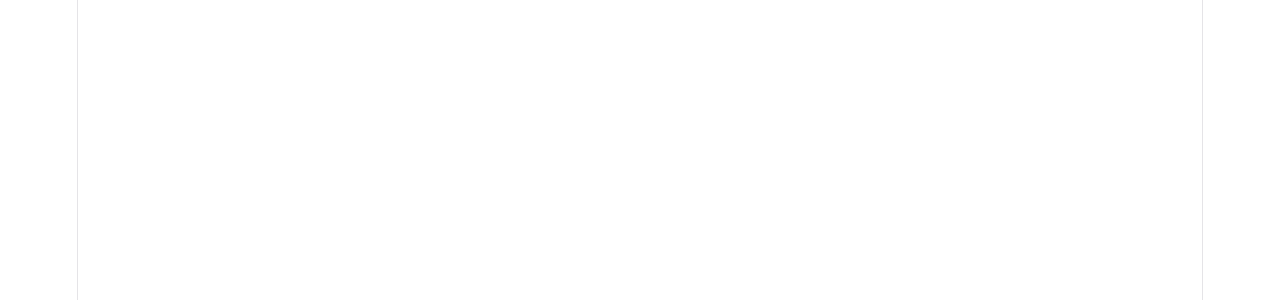
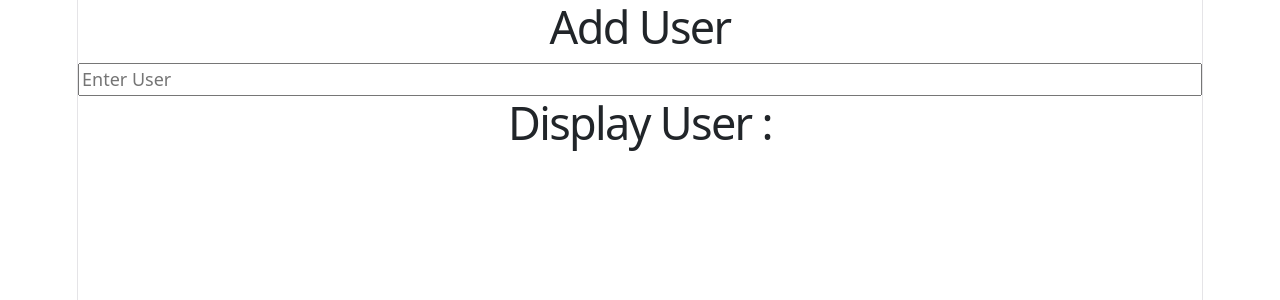
Before and after one commit to Vishix07/Learning-React-, a React (Vite) app: page / in a window 1280 px wide. Shown: the top 300 px of the page. Built offline with nearby package versions, Linux system fonts and the light colour scheme.

Commit message:
feat: implement lifting state up with AddUser and DisplayUser components

```diff
--- /dev/null
+++ b/src/AddUser.jsx
@@ -0,0 +1,11 @@
+function AddUser({setUser}){
+    return(
+
+        <>
+          <h1>Add User</h1>
+          <input type="text" onChange={(event)=>setUser(event.target.value)} placeholder="Enter User" />
+        </>
+    )
+}
+
+export default AddUser;
--- a/src/App.jsx
+++ b/src/App.jsx
@@ -20,6 +20,7 @@
 import Form from "./Form";
 import { useFormStatus } from "react-dom";
 import Transition from "./Transition";
+import Lifting from "./Lifting";
 
 
 
@@ -1227,7 +1228,13 @@
       //     </div>
       // )
 
-          //
+          //  Lifting State Up in React js
+
+        return (
+            <>
+              <Lifting />
+            </>
+        )
 
 
 
--- /dev/null
+++ b/src/DisplayUser.jsx
@@ -0,0 +1,11 @@
+
+
+function DisplayUser ({user}){
+    return (
+        <>
+          <h1>Display User :{user}</h1>
+        </>
+    )
+}
+
+export default DisplayUser;
--- /dev/null
+++ b/src/Lifting.jsx
@@ -0,0 +1,15 @@
+import AddUser from "./AddUser";
+import DisplayUser from "./DisplayUser";
+import { useState } from "react";
+
+function Lifting () {
+    const [user,setUser]= useState('');
+    return (
+        <>
+          <AddUser setUser={setUser} />
+          <DisplayUser user={user} />
+        </>
+    )
+}
+
+export default Lifting;
```
